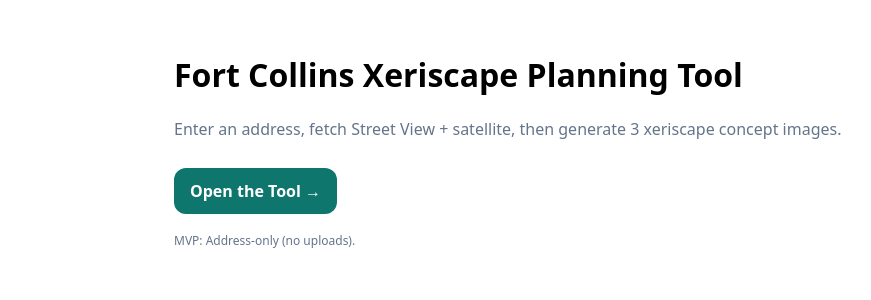
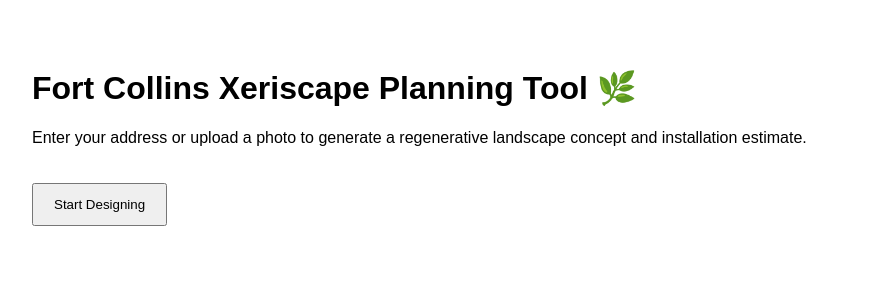
Before and after one commit to patrickpaddenpermaculture/xeriscape-tool, a Next.js app: page / in a window 1280 px wide. Shown: the top 300 px of the page, without its empty margins (16-887 px from the left). Built offline with nearby package versions, Linux system fonts and the light colour scheme.

Commit message:
Update index.js

```diff
--- a/pages/index.js
+++ b/pages/index.js
@@ -1,30 +1,17 @@
 export default function Home() {
   return (
-    <div style={{ maxWidth: 900, margin: "0 auto", padding: 24, fontFamily: "system-ui" }}>
-      <h1>Fort Collins Xeriscape Planning Tool</h1>
-      <p style={{ color: "#64748b" }}>
-        Enter an address, fetch Street View + satellite, then generate 3 xeriscape concept images.
+    <div style={{ padding: "40px", fontFamily: "sans-serif" }}>
+      <h1>Fort Collins Xeriscape Planning Tool 🌿</h1>
+      <p>
+        Enter your address or upload a photo to generate a regenerative
+        landscape concept and installation estimate.
       </p>
 
-      <a
-        href="/xeriscape"
-        style={{
-          display: "inline-block",
-          marginTop: 12,
-          background: "#0f766e",
-          color: "#fff",
-          padding: "12px 16px",
-          borderRadius: 12,
-          fontWeight: 800,
-          textDecoration: "none"
-        }}
-      >
-        Open the Tool →
+      <a href="/xeriscape">
+        <button style={{ padding: "12px 20px", marginTop: "20px" }}>
+          Start Designing
+        </button>
       </a>
-
-      <div style={{ marginTop: 18, fontSize: 12, color: "#64748b" }}>
-        MVP: Address-only (no uploads).
-      </div>
     </div>
   );
 }
```
